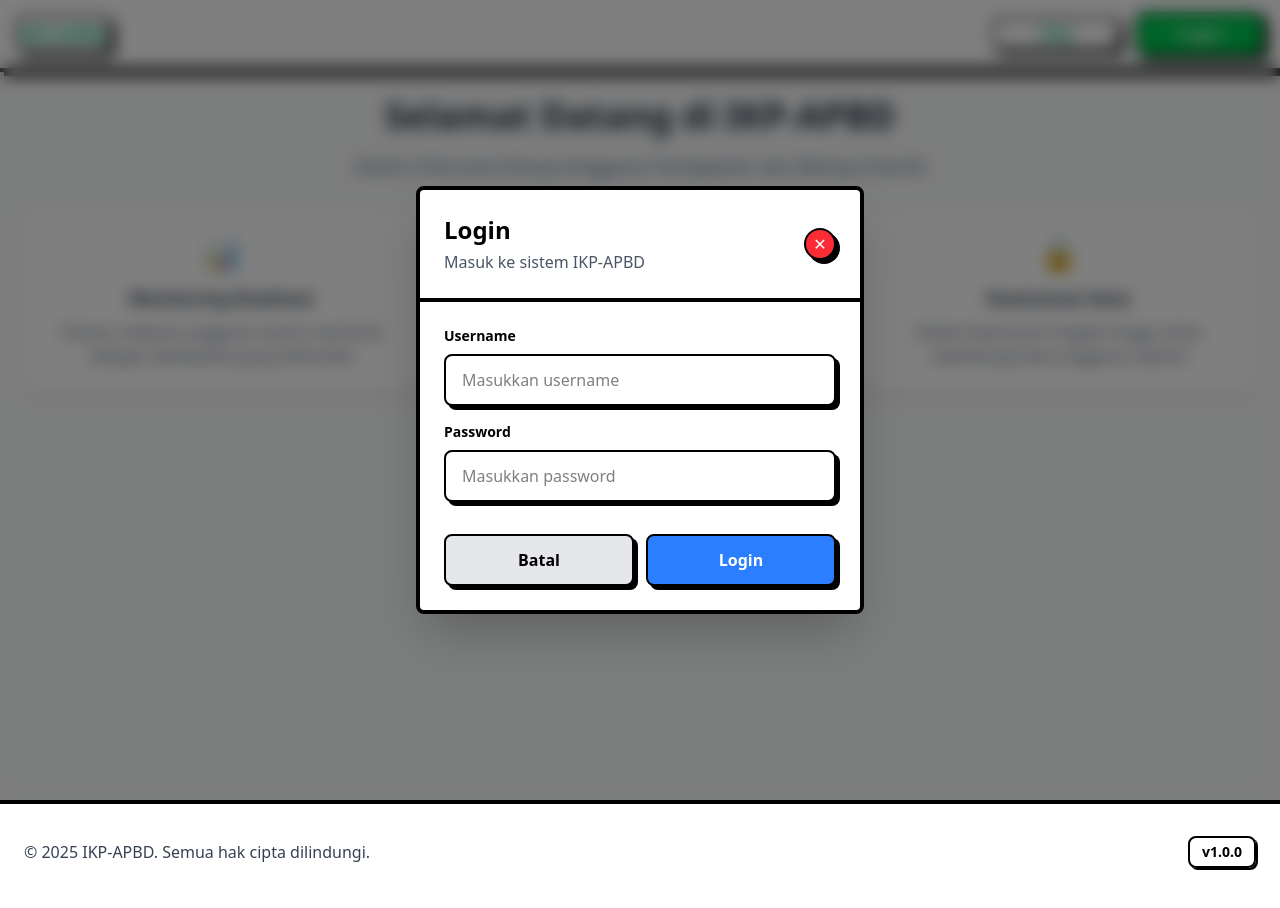
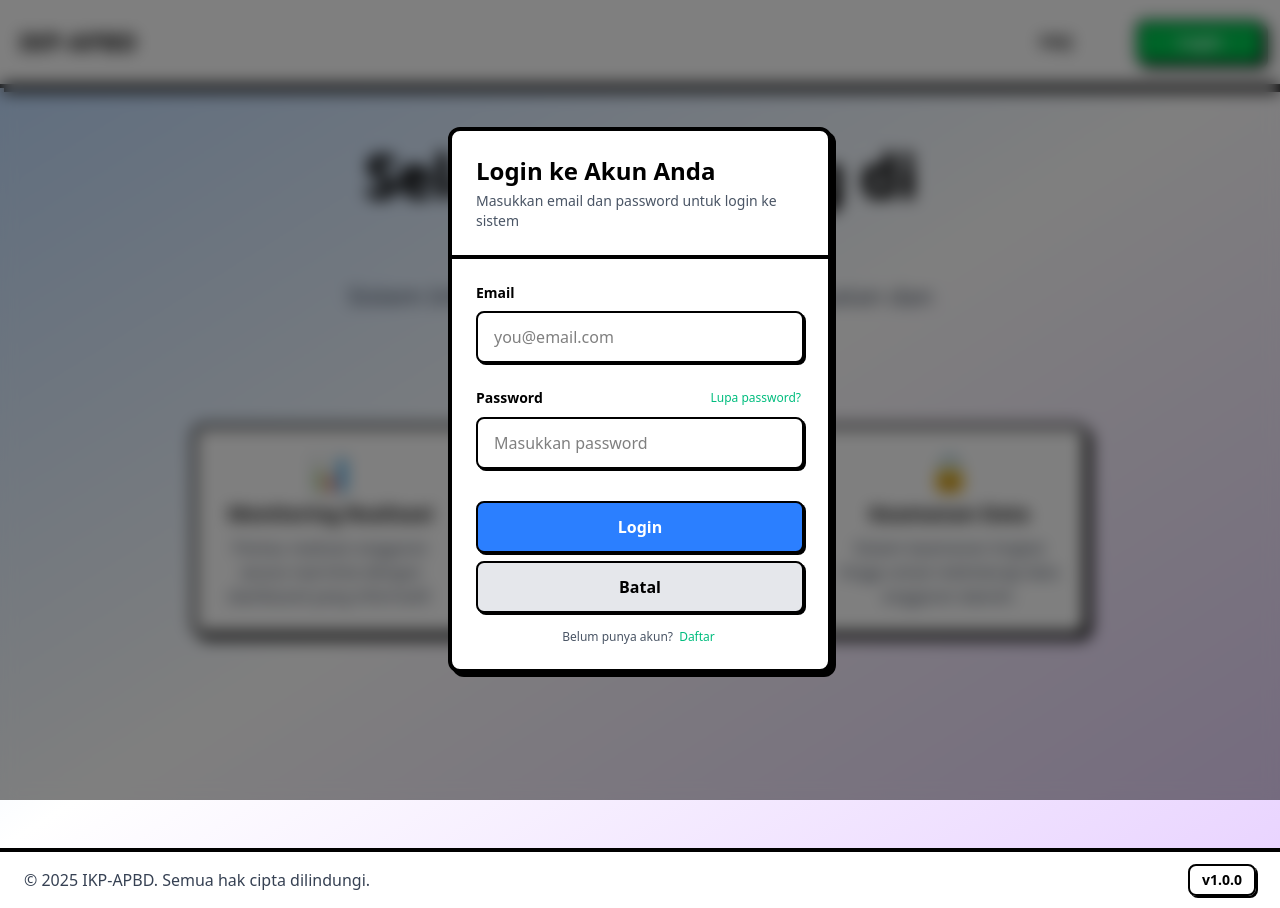
Before and after one commit to davisbpkad/landingpage, a Vue app: page / in a window 1280 px wide. Both pictures are taken after a click on the button "Login". Built offline with nearby package versions, Linux system fonts and the light colour scheme.

Commit message:
Refactor UI components for improved styling and layout consistency. Updated Footer and Navbar padding, enhanced LoginDialog with a card layout, and adjusted HomeView for a gradient background and feature cards. Modified FaqView header margin for better spacing.

```diff
--- a/src/components/Footer.vue
+++ b/src/components/Footer.vue
@@ -1,5 +1,5 @@
 <template>
-  <footer class="bg-white border-t-4 border-black py-8 shadow-[4px_4px_0px_0px_rgba(0,0,0,1)]">
+  <footer class="bg-white border-t-4 border-black py-3 shadow-[4px_4px_0px_0px_rgba(0,0,0,1)]">
     <div class="max-w-7xl mx-auto px-4 sm:px-6">
 
       <!-- Copyright Section -->
--- a/src/components/LoginDialog.vue
+++ b/src/components/LoginDialog.vue
@@ -6,70 +6,60 @@
       @click="$emit('close')"
     ></div>
 
-    <!-- Dialog Content -->
-    <div class="relative bg-white rounded-lg shadow-2xl border-4 border-black transform transition-all duration-200 ease-out w-full max-w-md mx-4">
-      <!-- Dialog Header -->
-      <div class="flex items-center justify-between p-6 border-b-4 border-black">
-        <div>
-          <h2 class="text-2xl font-bold text-black">Login</h2>
-          <p class="text-gray-600 mt-1">Masuk ke sistem IKP-APBD</p>
-        </div>
-        <button
-          @click="$emit('close')"
-          class="w-8 h-8 flex items-center justify-center bg-red-500 text-white rounded-full border-2 border-black shadow-[4px_4px_0px_0px_rgba(0,0,0,1)] hover:shadow-[2px_2px_0px_0px_rgba(0,0,0,1)] hover:translate-x-[2px] hover:translate-y-[2px] transition-all duration-200"
-        >
-          ✕
-        </button>
+    <!-- Card Dialog Content -->
+    <div class="relative w-full max-w-sm mx-4 bg-white rounded-xl border-4 border-black shadow-[4px_4px_0px_0px_rgba(0,0,0,1)] flex flex-col">
+      <!-- Card Header -->
+      <div class="border-b-4 border-black p-6">
+        <h2 class="text-2xl font-bold text-black mb-1">Login ke Akun Anda</h2>
+        <p class="text-gray-600 text-sm">Masukkan email dan password untuk login ke sistem</p>
       </div>
-
-      <!-- Dialog Body -->
-      <div class="p-6">
-        <form @submit.prevent="handleSubmit" class="space-y-4">
-          <div class="space-y-2">
-            <label for="username" class="text-sm font-semibold text-black block">
-              Username
-            </label>
+      <!-- Card Content -->
+      <div class="p-6 flex-1">
+        <form @submit.prevent="handleSubmit" class="flex flex-col gap-6">
+          <div class="grid gap-2">
+            <label for="email" class="text-sm font-semibold text-black">Email</label>
             <input
               v-model="username"
-              id="username"
-              type="text"
+              id="email"
+              type="email"
               required
-              class="w-full px-4 py-3 border-2 border-black rounded-lg bg-white shadow-[4px_4px_0px_0px_rgba(0,0,0,1)] focus:shadow-[2px_2px_0px_0px_rgba(0,0,0,1)] focus:translate-x-[2px] focus:translate-y-[2px] transition-all duration-200 focus:outline-none"
-              placeholder="Masukkan username"
+              class="w-full px-4 py-3 border-2 border-black rounded-lg bg-white shadow-[2px_2px_0px_0px_rgba(0,0,0,1)] focus:shadow-[1px_1px_0px_0px_rgba(0,0,0,1)] focus:translate-x-[1px] focus:translate-y-[1px] transition-all duration-200 focus:outline-none"
+              placeholder="you@email.com"
             />
           </div>
-
-          <div class="space-y-2">
-            <label for="password" class="text-sm font-semibold text-black block">
-              Password
-            </label>
+          <div class="grid gap-2">
+            <div class="flex items-center">
+              <label for="password" class="text-sm font-semibold text-black">Password</label>
+              <a href="#" class="ml-auto inline-block text-xs underline underline-offset-4 hover:text-blue-600">Lupa password?</a>
+            </div>
             <input
               v-model="password"
               id="password"
               type="password"
               required
-              class="w-full px-4 py-3 border-2 border-black rounded-lg bg-white shadow-[4px_4px_0px_0px_rgba(0,0,0,1)] focus:shadow-[2px_2px_0px_0px_rgba(0,0,0,1)] focus:translate-x-[2px] focus:translate-y-[2px] transition-all duration-200 focus:outline-none"
+              class="w-full px-4 py-3 border-2 border-black rounded-lg bg-white shadow-[2px_2px_0px_0px_rgba(0,0,0,1)] focus:shadow-[1px_1px_0px_0px_rgba(0,0,0,1)] focus:translate-x-[1px] focus:translate-y-[1px] transition-all duration-200 focus:outline-none"
               placeholder="Masukkan password"
             />
           </div>
-
-          <!-- Dialog Footer -->
-          <div class="flex gap-3 pt-4">
+          <div class="flex flex-col gap-2 mt-2">
+            <button
+              type="submit"
+              class="w-full px-4 py-3 bg-blue-500 text-white font-semibold rounded-lg border-2 border-black shadow-[2px_2px_0px_0px_rgba(0,0,0,1)] hover:shadow-[1px_1px_0px_0px_rgba(0,0,0,1)] hover:translate-x-[1px] hover:translate-y-[1px] transition-all duration-200"
+            >
+              Login
+            </button>
             <button
               type="button"
               @click="$emit('close')"
-              class="flex-1 px-4 py-3 bg-gray-200 text-black font-semibold rounded-lg border-2 border-black shadow-[4px_4px_0px_0px_rgba(0,0,0,1)] hover:shadow-[2px_2px_0px_0px_rgba(0,0,0,1)] hover:translate-x-[2px] hover:translate-y-[2px] transition-all duration-200"
+              class="w-full px-4 py-3 bg-gray-200 text-black font-semibold rounded-lg border-2 border-black shadow-[2px_2px_0px_0px_rgba(0,0,0,1)] hover:shadow-[1px_1px_0px_0px_rgba(0,0,0,1)] hover:translate-x-[1px] hover:translate-y-[1px] transition-all duration-200"
             >
               Batal
             </button>
-            <button
-              type="submit"
-              class="flex-1 px-4 py-3 bg-blue-500 text-white font-semibold rounded-lg border-2 border-black shadow-[4px_4px_0px_0px_rgba(0,0,0,1)] hover:shadow-[2px_2px_0px_0px_rgba(0,0,0,1)] hover:translate-x-[2px] hover:translate-y-[2px] transition-all duration-200"
-            >
-              Login
-            </button>
           </div>
         </form>
+        <div class="mt-4 text-center text-xs text-gray-600">
+          Belum punya akun? <a href="#" class="underline underline-offset-4">Daftar</a>
+        </div>
       </div>
     </div>
   </div>
--- a/src/components/Navbar.vue
+++ b/src/components/Navbar.vue
@@ -1,11 +1,11 @@
 <template>
-  <nav class="fixed top-0 left-0 right-0 bg-white border-b-4 border-black px-4 py-3 z-50 shadow-[4px_4px_0px_0px_rgba(0,0,0,1)]">
+  <nav class="fixed top-0 left-0 right-0 bg-white border-b-4 border-black px-4 py-5 z-50 shadow-[4px_4px_0px_0px_rgba(0,0,0,1)]">
     <div class="max-w-7xl mx-auto flex items-center justify-between">
       <!-- Brand/Logo with Badge Style -->
       <div class="flex items-center">
         <router-link
           to="/"
-          class="bg-white-500 text-white px-4 py-2 rounded-lg border-2 border-black shadow-[4px_4px_0px_0px_rgba(0,0,0,1)] hover:shadow-[2px_2px_0px_0px_rgba(0,0,0,1)] hover:translate-x-[2px] hover:translate-y-[2px] transition-all duration-200 font-bold text-lg"
+          class="text-2xl text-center bg-white !text-black px-4 py-2 rounded-lg font-bold uppercase tracking-wide"
         >
           IKP-APBD
         </router-link>
@@ -16,7 +16,7 @@
         <!-- FAQ Link -->
         <router-link
           to="/faq"
-          class="w-32 text-center bg-white text-black px-4 py-2 rounded-lg border-2 border-black shadow-[4px_4px_0px_0px_rgba(0,0,0,1)] hover:shadow-[2px_2px_0px_0px_rgba(0,0,0,1)] hover:translate-x-[2px] hover:translate-y-[2px] transition-all duration-200 font-semibold"
+          class="w-32 text-center bg-white !text-black px-4 py-2 rounded-lg font-bold uppercase tracking-wide"
         >
           FAQ
         </router-link>
@@ -45,12 +45,12 @@
     </div>
 
     <!-- Mobile Menu -->
-    <div v-if="showMobileMenu" class="md:hidden bg-white border-t-2 border-black">
+    <div v-if="showMobileMenu" class="md:hidden bg-white border-t-2 border-black mt-4">
       <div class="p-4 space-y-3">
         <router-link
           to="/faq"
           @click="showMobileMenu = false"
-          class="block w-full bg-white text-black px-4 py-2 rounded-lg border-2 border-black shadow-[4px_4px_0px_0px_rgba(0,0,0,1)] hover:shadow-[2px_2px_0px_0px_rgba(0,0,0,1)] hover:translate-x-[2px] hover:translate-y-[2px] transition-all duration-200 font-semibold text-center"
+          class="block w-full bg-white text-black px-4 py-2 transition-all duration-200 font-semibold text-center"
         >
           FAQ
         </router-link>
--- a/src/views/FaqView.vue
+++ b/src/views/FaqView.vue
@@ -1,7 +1,7 @@
 <template>
   <div class="min-h-screen bg-gray-50 pt-16 flex flex-col items-center">
     <main class="w-full max-w-2xl px-4 sm:px-6 py-8">
-      <h1 class="text-3xl font-bold text-gray-800 mb-8 text-center">Frequently Asked Questions</h1>
+      <h1 class="text-3xl font-bold text-gray-800 mt-16 mb-8 text-center">Frequently Asked Questions</h1>
       <div class="w-full">
         <div v-for="(item, idx) in faqs" :key="idx" class="mb-4">
           <button
--- a/src/views/HomeView.vue
+++ b/src/views/HomeView.vue
@@ -2,35 +2,35 @@
 </script>
 
 <template>
-  <div class="min-h-screen bg-gray-50 pt-16">
-    <main class="w-full px-4 sm:px-6 py-8">
-      <div class="text-center">
-        <h1 class="text-4xl font-bold text-gray-800 mb-4">Selamat Datang di IKP-APBD</h1>
-        <p class="text-lg text-gray-600 mb-8">Sistem Informasi Kinerja Anggaran Pendapatan dan Belanja Daerah</p>
+  <div class="min-h-screen bg-gradient-to-br from-blue-200 via-white to-purple-200 flex flex-col items-center pt-24 pb-12 mt-12">
+    <!-- Hero Section -->
+    <section class="w-full max-w-2xl mx-auto text-center mb-12">
+      <h1 class="text-4xl md:text-6xl font-extrabold mb-4 text-black drop-shadow-[2px_2px_0px_rgba(0,0,0,1)]">
+        Selamat Datang di IKP-APBD
+      </h1>
+      <p class="text-lg md:text-2xl text-gray-700 mb-8 font-medium">
+        Sistem Informasi Kinerja Anggaran Pendapatan dan Belanja Daerah
+      </p>
 
-        <div class="grid md:grid-cols-3 gap-6 mb-12">
-          <div class="bg-white rounded-lg shadow-md p-6">
-            <div class="text-blue-600 text-3xl mb-3">📊</div>
-            <h3 class="text-lg font-semibold text-gray-800 mb-2">Monitoring Realisasi</h3>
-            <p class="text-gray-600">Pantau realisasi anggaran secara real-time dengan dashboard yang informatif</p>
-          </div>
+    </section>
 
-          <div class="bg-white rounded-lg shadow-md p-6">
-            <div class="text-blue-600 text-3xl mb-3">📈</div>
-            <h3 class="text-lg font-semibold text-gray-800 mb-2">Laporan Kinerja</h3>
-            <p class="text-gray-600">Generate laporan kinerja anggaran dengan format yang standar dan akurat</p>
-          </div>
-
-          <div class="bg-white rounded-lg shadow-md p-6">
-            <div class="text-blue-600 text-3xl mb-3">🔒</div>
-            <h3 class="text-lg font-semibold text-gray-800 mb-2">Keamanan Data</h3>
-            <p class="text-gray-600">Sistem keamanan tingkat tinggi untuk melindungi data anggaran daerah</p>
-          </div>
-        </div>
-
-        <div class="flex flex-col sm:flex-row justify-center space-y-4 sm:space-y-0 sm:space-x-4">
-        </div>
+    <!-- Fitur Cards -->
+    <section class="w-full max-w-4xl grid grid-cols-1 md:grid-cols-3 gap-8">
+      <div class="bg-white rounded-xl border-4 border-black shadow-[4px_4px_0px_0px_rgba(0,0,0,1)] p-6 flex flex-col items-center">
+        <span class="text-4xl mb-2">📊</span>
+        <h3 class="font-bold text-xl mb-2 text-black">Monitoring Realisasi</h3>
+        <p class="text-gray-700 text-center">Pantau realisasi anggaran secara real-time dengan dashboard yang informatif.</p>
       </div>
-    </main>
+      <div class="bg-white rounded-xl border-4 border-black shadow-[4px_4px_0px_0px_rgba(0,0,0,1)] p-6 flex flex-col items-center">
+        <span class="text-4xl mb-2">📈</span>
+        <h3 class="font-bold text-xl mb-2 text-black">Laporan Kinerja</h3>
+        <p class="text-gray-700 text-center">Generate laporan kinerja anggaran dengan format yang standar dan akurat.</p>
+      </div>
+      <div class="bg-white rounded-xl border-4 border-black shadow-[4px_4px_0px_0px_rgba(0,0,0,1)] p-6 flex flex-col items-center">
+        <span class="text-4xl mb-2">🔒</span>
+        <h3 class="font-bold text-xl mb-2 text-black">Keamanan Data</h3>
+        <p class="text-gray-700 text-center">Sistem keamanan tingkat tinggi untuk melindungi data anggaran daerah.</p>
+      </div>
+    </section>
   </div>
 </template>
```
Also changed, not shown: 1 other file (tests, documents, lock files or other folders).
